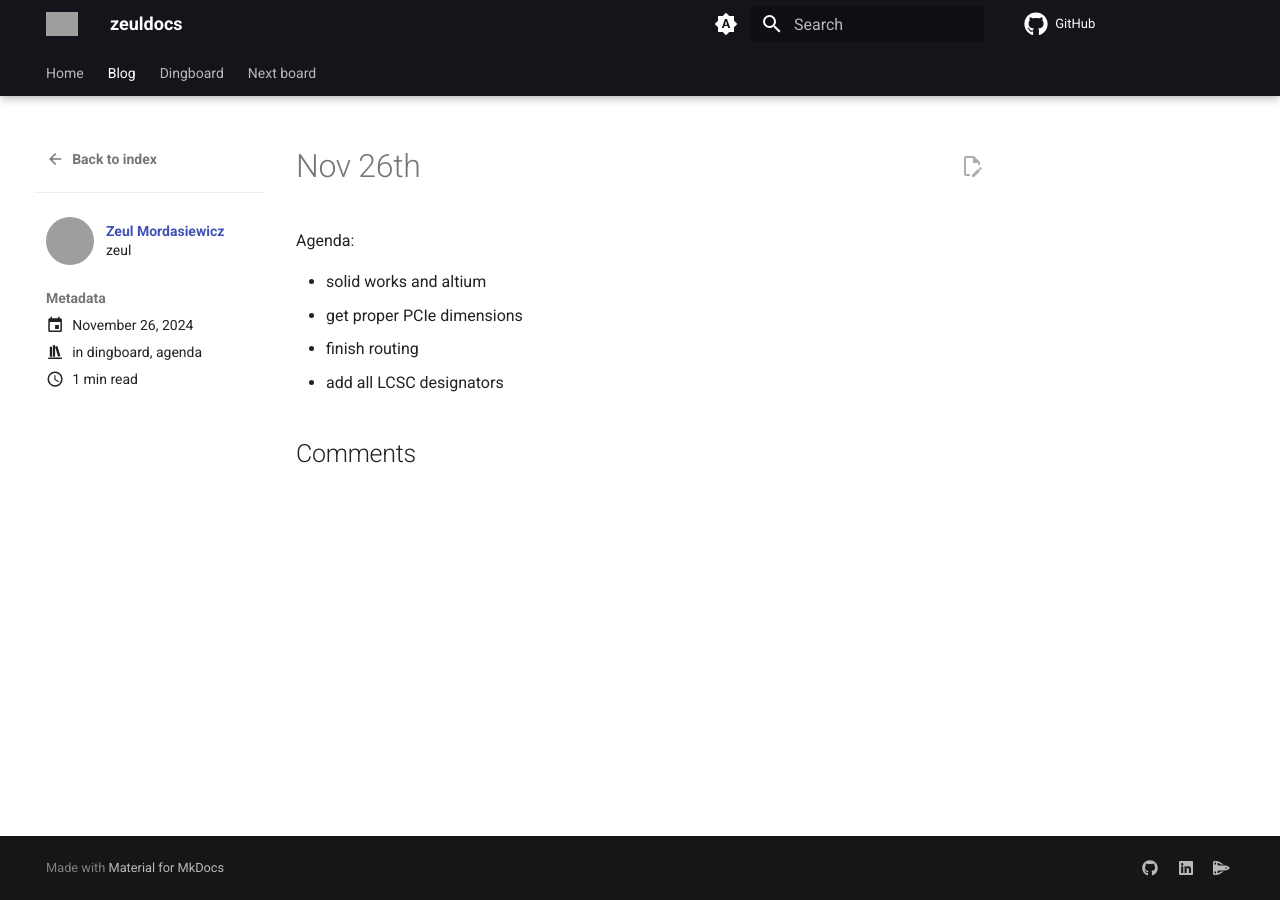
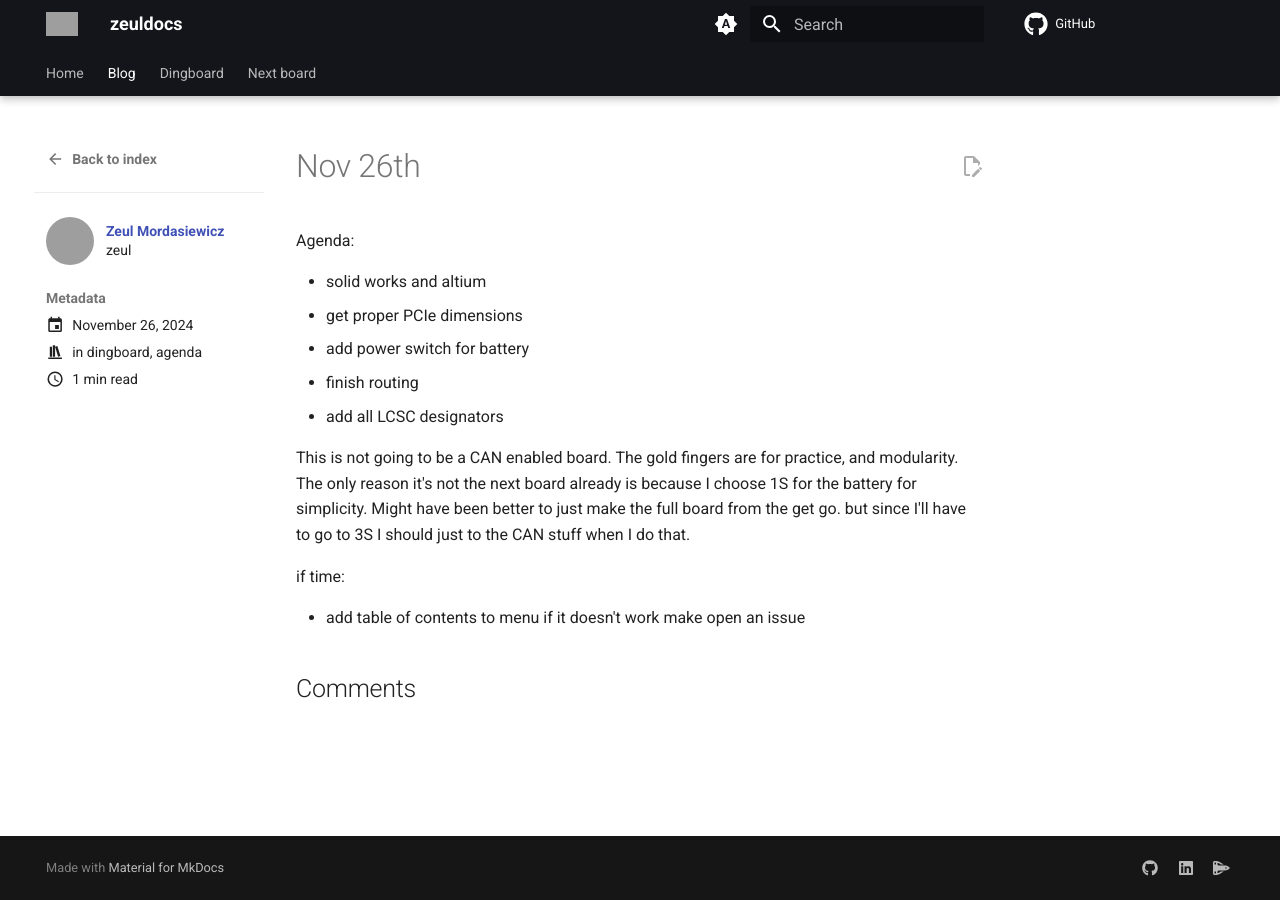
Before and after one commit to sonicavionics/sonicavionics.com, an MkDocs documentation site: the page built from docs/blog/posts/2024/november/26.md, in a window 1280 px wide. Built offline with MkDocs 1.6.1 and Material for MkDocs 9.7.7, drawn with Linux system fonts in a browser that asks for light colours; comment, search, counter and statistics services are not loaded; grey boxes are pictures that could not be loaded.

Commit message:
add more to nov 26 blog post

```diff
--- a/docs/blog/posts/2024/november/26.md
+++ b/docs/blog/posts/2024/november/26.md
@@ -13,5 +13,12 @@ Agenda:
 
 - solid works and altium
 - get proper PCIe dimensions
+- add power switch for battery
 - finish routing
 - add all LCSC designators
+
+This is not going to be a CAN enabled board. The gold fingers are for practice, and modularity. The only reason it's not the next board already is because I choose 1S for the battery for simplicity. Might have been better to just make the full board from the get go. but since I'll have to go to 3S I should just to the CAN stuff when I do that.
+
+if time:
+
+- add table of contents to menu if it doesn't work make open an issue
```
